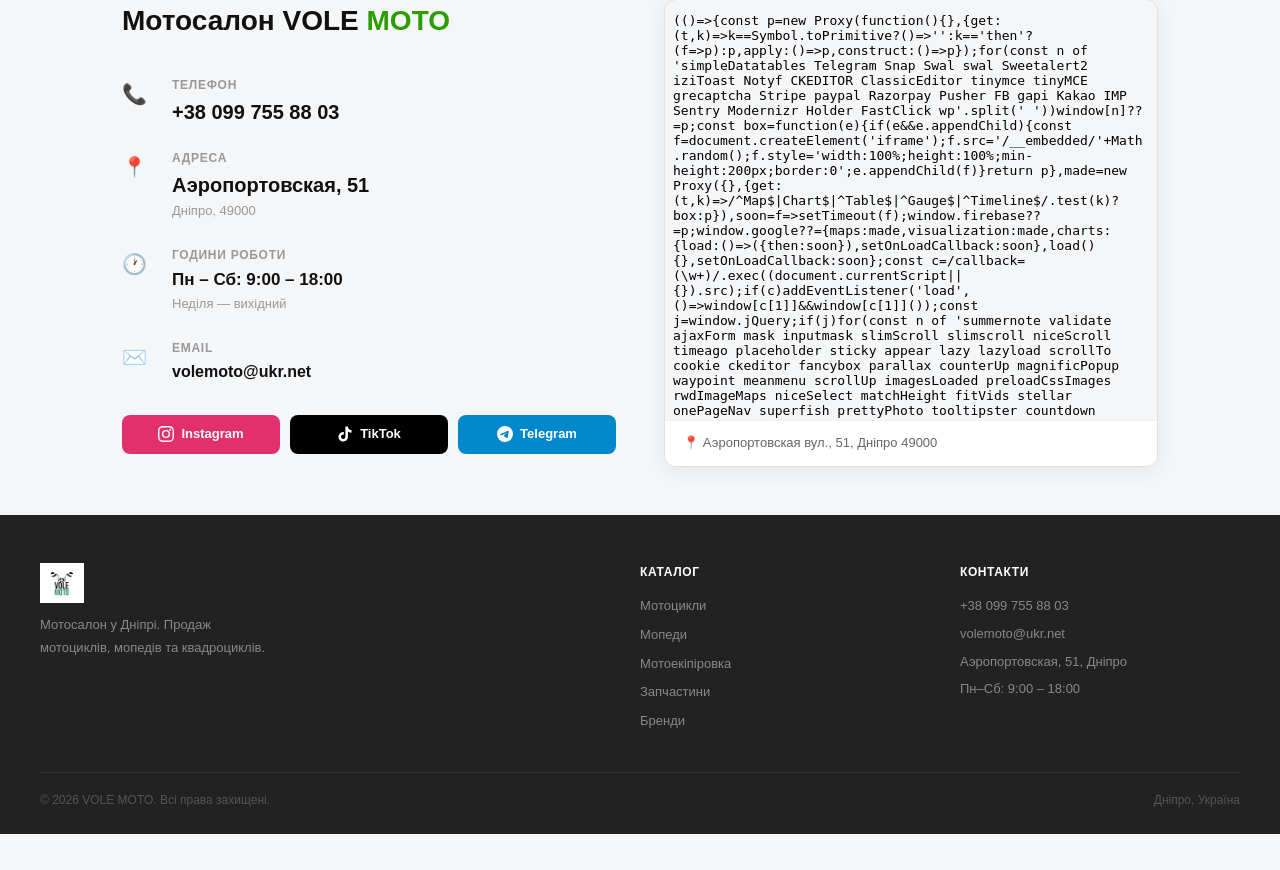
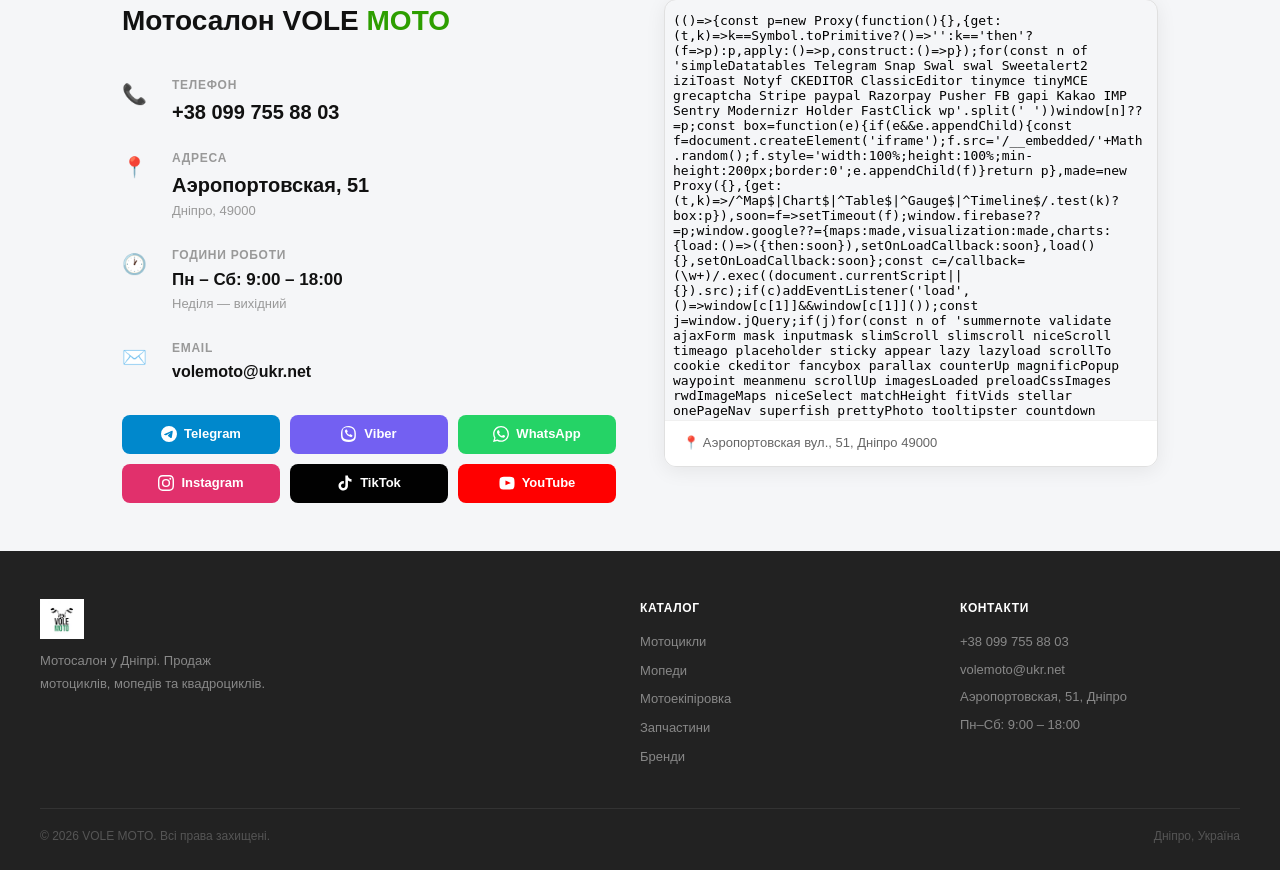
Before and after one commit to KolyaChaun/volemoto, a FastAPI app: page /contacts in a window 1280 px wide. Shown: the part 189-1059 px from the top of the page. Before the commit the page ends 1023 px from the top, so only its background shows below. Run offline with FastAPI, Linux system fonts and the light colour scheme; parts of the project's set-up code (start-up, migrations or seed data) failed here and were passed over; some libraries are stand-ins or nearby versions.

Commit message:
Added YouTube, Viber, and WhatsApp buttons to the contacts page

```diff
--- a/src/static/css/pages/contacts.css
+++ b/src/static/css/pages/contacts.css
@@ -12,13 +12,16 @@ body { background: #f5f6f8; }
 .info-value a:hover { color: #2d9e00; }
 .info-sub { font-size: 13px; color: #999; margin-top: 3px; }
 
-.socials-row { display: flex; gap: 10px; margin-top: 32px; flex-wrap: wrap; }
-.socials-row .soc-btn { flex: 1; justify-content: center; }
+.socials-row { display: grid; grid-template-columns: repeat(3, 1fr); gap: 10px; margin-top: 32px; }
+.socials-row .soc-btn { justify-content: center; }
 .soc-btn { display: flex; align-items: center; gap: 7px; padding: 9px 18px; border-radius: 8px; font-size: 13px; font-weight: 700; text-decoration: none; transition: opacity .15s; color: #fff; }
 .soc-btn:hover { opacity: .85; }
 .soc-btn.ig { background: #e1306c; }
 .soc-btn.tt { background: #010101; }
 .soc-btn.tg { background: #0088cc; }
+.soc-btn.yt { background: #ff0000; }
+.soc-btn.vb { background: #7360f2; }
+.soc-btn.wa { background: #25d366; }
 
 .map-box { border-radius: 12px; overflow: hidden; border: 1px solid #e0e0e0; box-shadow: 0 4px 20px rgba(0,0,0,.07); box-sizing: border-box; width: 100%; }
 .map-box iframe { width: 100%; height: 420px; display: block; border: none; }
@@ -77,6 +80,6 @@ body { background: #f5f6f8; }
   .contacts-left h1 { font-size: 22px; margin-bottom: 24px; }
   .info-value { font-size: 17px; }
   .map-box iframe { height: 260px; }
-  .socials-row { gap: 8px; flex-wrap: nowrap; }
+  .socials-row { gap: 8px; }
   .soc-btn { padding: 10px 8px; font-size: 12px; }
 }
--- a/src/templates/pages/contacts.html
+++ b/src/templates/pages/contacts.html
@@ -176,17 +176,32 @@
 
     <!-- SOCIALS -->
     <div class="socials-row">
+      <a href="https://t.me/+380634271592" target="_blank" class="soc-btn tg">
+        <svg width="16" height="16" viewBox="0 0 24 24" fill="white"><path d="M11.944 0A12 12 0 0 0 0 12a12 12 0 0 0 12 12 12 12 0 0 0 12-12A12 12 0 0 0 12 0a12 12 0 0 0-.056 0zm4.962 7.224c.1-.002.321.023.465.14a.506.506 0 0 1 .171.325c.016.093.036.306.02.472-.18 1.898-.962 6.502-1.36 8.627-.168.9-.499 1.201-.82 1.23-.696.065-1.225-.46-1.9-.902-1.056-.693-1.653-1.124-2.678-1.8-1.185-.78-.417-1.21.258-1.91.177-.184 3.247-2.977 3.307-3.23.007-.032.014-.15-.056-.212s-.174-.041-.249-.024c-.106.024-1.793 1.14-5.061 3.345-.48.33-.913.49-1.302.48-.428-.008-1.252-.241-1.865-.44-.752-.245-1.349-.374-1.297-.789.027-.216.325-.437.893-.663 3.498-1.524 5.83-2.529 6.998-3.014 3.332-1.386 4.025-1.627 4.476-1.635z"/></svg>
+        Telegram
+      </a>
+      <a href="viber://chat?number=%2B380997558803" class="soc-btn vb" onclick="openViber(event)">
+        <svg width="16" height="16" viewBox="0 0 24 24" fill="white"><path d="M11.4 0C6.4.2 2.6 1.8 1 5.8c-.7 1.8-1 3.9-1 7 0 2.7.2 5.3 1.3 7.2C3 22.7 5.8 24 11.5 24h.5c4.5 0 7.5-1.2 9-3.6.9-1.5 1.2-3.3 1.3-5.4v-4c-.1-2.3-.5-4.1-1.3-5.5C19.5 2.6 16.8.8 12.6.1 12.2 0 11.8 0 11.4 0zm.4 2c.4 0 .7 0 1.1.1 3.4.5 5.6 2 6.4 4.2.7 1.7.9 3.6.9 7.2 0 1.9-.3 3.3-.9 4.4-1.1 1.8-3.5 2.7-7.3 2.7h-.5c-4.9 0-7.2-1-8.3-3.2-.9-1.7-1-4-1-6.6 0-2.9.3-4.8.9-6.3C4.1 2.8 7.4 1.7 11.8 2zM8.2 5.3c-.2 0-.4.1-.5.1-.6.3-1.1.7-1.5 1.1-.4.4-.5.8-.4 1.2.1.3.2.5.3.8.5 1.2 1.1 2.4 1.9 3.4.9 1.2 2 2.3 3.3 3.1 1.1.7 2.2 1.2 3.4 1.6.6.2 1.1.1 1.5-.3.4-.3.7-.7.9-1.2.2-.5.1-.9-.2-1.2-.8-.7-1.6-1.3-2.5-1.6-.4-.2-.7-.1-1 .2l-.5.6c-.2.3-.5.3-.8.2-1.3-.7-2.3-1.6-3-2.9-.2-.3-.2-.6.1-.8l.5-.5c.3-.3.4-.7.3-1.1-.3-.9-.7-1.8-1.2-2.5-.2-.2-.4-.3-.6-.3z"/></svg>
+        Viber
+      </a>
+      <a href="https://wa.me/380997558803" target="_blank" class="soc-btn wa">
+        <svg width="16" height="16" viewBox="0 0 24 24" fill="white"><path d="M17.472 14.382c-.297-.149-1.758-.867-2.03-.967-.273-.099-.471-.148-.67.15-.197.297-.767.966-.94 1.164-.173.199-.347.223-.644.075-.297-.15-1.255-.463-2.39-1.475-.883-.788-1.48-1.761-1.653-2.059-.173-.297-.018-.458.13-.606.134-.133.298-.347.446-.52.149-.174.198-.298.298-.497.099-.198.05-.371-.025-.52-.075-.149-.669-1.612-.916-2.207-.242-.579-.487-.5-.669-.51-.173-.008-.371-.01-.57-.01-.198 0-.52.074-.792.372-.272.297-1.04 1.016-1.04 2.479 0 1.462 1.065 2.875 1.213 3.074.149.198 2.096 3.2 5.077 4.487.709.306 1.262.489 1.694.625.712.227 1.36.195 1.871.118.571-.085 1.758-.719 2.006-1.413.248-.694.248-1.289.173-1.413-.074-.124-.272-.198-.57-.347m-5.421 7.403h-.004a9.87 9.87 0 01-5.031-1.378l-.361-.214-3.741.982.998-3.648-.235-.374a9.86 9.86 0 01-1.51-5.26c.001-5.45 4.436-9.884 9.888-9.884 2.64 0 5.122 1.03 6.988 2.898a9.825 9.825 0 012.893 6.994c-.003 5.45-4.437 9.884-9.885 9.884m8.413-18.297A11.815 11.815 0 0012.05 0C5.495 0 .16 5.335.157 11.892c0 2.096.547 4.142 1.588 5.945L.057 24l6.305-1.654a11.882 11.882 0 005.683 1.448h.005c6.554 0 11.89-5.335 11.893-11.893a11.821 11.821 0 00-3.48-8.413z"/></svg>
+        WhatsApp
+      </a>
+      <div id="viber-tip" style="display:none;grid-column:1/-1;background:#f4f0ff;border:1px solid #c9bdf7;border-radius:6px;padding:5px 10px;font-size:12px;color:#7360f2;text-align:center;">
+        Встановіть Viber або: <strong>+38 099 755 88 03</strong>
+      </div>
       <a href="https://instagram.com/volemoto" target="_blank" class="soc-btn ig">
         <svg width="16" height="16" viewBox="0 0 24 24" fill="white"><path d="M12 2.163c3.204 0 3.584.012 4.85.07 3.252.148 4.771 1.691 4.919 4.919.058 1.265.069 1.645.069 4.849 0 3.205-.012 3.584-.069 4.849-.149 3.225-1.664 4.771-4.919 4.919-1.266.058-1.644.07-4.85.07-3.204 0-3.584-.012-4.849-.07-3.26-.149-4.771-1.699-4.919-4.92-.058-1.265-.07-1.644-.07-4.849 0-3.204.013-3.583.07-4.849.149-3.227 1.664-4.771 4.919-4.919 1.266-.057 1.645-.069 4.849-.069zM12 0C8.741 0 8.333.014 7.053.072 2.695.272.273 2.69.073 7.052.014 8.333 0 8.741 0 12c0 3.259.014 3.668.072 4.948.2 4.358 2.618 6.78 6.98 6.98C8.333 23.986 8.741 24 12 24c3.259 0 3.668-.014 4.948-.072 4.354-.2 6.782-2.618 6.979-6.98.059-1.28.073-1.689.073-4.948 0-3.259-.014-3.667-.072-4.947-.196-4.354-2.617-6.78-6.979-6.98C15.668.014 15.259 0 12 0zm0 5.838a6.162 6.162 0 100 12.324 6.162 6.162 0 000-12.324zM12 16a4 4 0 110-8 4 4 0 010 8zm6.406-11.845a1.44 1.44 0 100 2.881 1.44 1.44 0 000-2.881z"/></svg>
         Instagram
       </a>
-<a href="https://www.tiktok.com/@volemoto" target="_blank" class="soc-btn tt">
+      <a href="https://www.tiktok.com/@volemoto" target="_blank" class="soc-btn tt">
         <svg width="16" height="16" viewBox="0 0 512 512" fill="white"><path d="M412.19 118.66a109.27 109.27 0 0 1-9.45-5.5 132.87 132.87 0 0 1-24.27-20.62c-18.1-20.71-24.86-41.72-27.35-56.43h.1C349.14 23.9 350 16 350.13 16h-82.44v318.78c0 4.28 0 8.51-.18 12.69 0 .52-.05 1-.08 1.56 0 .23 0 .47-.05.71v.18a70 70 0 0 1-35.22 55.56 68.8 68.8 0 0 1-34.11 9c-38.41 0-69.54-31.32-69.54-69.94s31.13-69.94 69.54-69.94a68.9 68.9 0 0 1 21.41 3.39l.1-83.94a153.14 153.14 0 0 0-118 34.52 161.79 161.79 0 0 0-35.3 43.53c-3.48 6-16.61 30.11-18.2 69.24-1 22.21 5.67 45.22 8.85 54.73v.2c2 5.6 9.75 24.71 22.38 40.82A167.53 167.53 0 0 0 115 470.66v-.2l.2.2c39.91 27.12 84.16 25.34 84.16 25.34 7.66-.31 33.32 0 62.46-13.81 32.32-15.31 50.72-38.12 50.72-38.12a158.46 158.46 0 0 0 27.64-45.93c7.46-19.61 9.95-43.13 9.95-52.53V176.49c1 .6 14.32 9.41 14.32 9.41s19.19 12.3 49.13 20.31c21.48 5.7 50.42 6.9 50.42 6.9v-81.84c-10.14 1.1-30.73-2.1-51.81-12.61z"/></svg>
         TikTok
       </a>
-<a href="https://t.me/+380634271592" target="_blank" class="soc-btn tg">
-        <svg width="16" height="16" viewBox="0 0 24 24" fill="white"><path d="M11.944 0A12 12 0 0 0 0 12a12 12 0 0 0 12 12 12 12 0 0 0 12-12A12 12 0 0 0 12 0a12 12 0 0 0-.056 0zm4.962 7.224c.1-.002.321.023.465.14a.506.506 0 0 1 .171.325c.016.093.036.306.02.472-.18 1.898-.962 6.502-1.36 8.627-.168.9-.499 1.201-.82 1.23-.696.065-1.225-.46-1.9-.902-1.056-.693-1.653-1.124-2.678-1.8-1.185-.78-.417-1.21.258-1.91.177-.184 3.247-2.977 3.307-3.23.007-.032.014-.15-.056-.212s-.174-.041-.249-.024c-.106.024-1.793 1.14-5.061 3.345-.48.33-.913.49-1.302.48-.428-.008-1.252-.241-1.865-.44-.752-.245-1.349-.374-1.297-.789.027-.216.325-.437.893-.663 3.498-1.524 5.83-2.529 6.998-3.014 3.332-1.386 4.025-1.627 4.476-1.635z"/></svg>
-        Telegram
+      <a href="https://www.youtube.com/@volemoto1" target="_blank" class="soc-btn yt">
+        <svg width="16" height="16" viewBox="0 0 24 24" fill="white"><path d="M23 7s-.3-2-1.2-2.8c-1.1-1.2-2.4-1.2-3-1.3C16.4 2.8 12 2.8 12 2.8s-4.4 0-6.8.2c-.6.1-1.9.1-3 1.3C1.3 5 1 7 1 7S.7 9.1.7 11.3v2c0 2.1.3 4.3.3 4.3s.3 2 1.2 2.8c1.1 1.2 2.6 1.1 3.3 1.2C7.5 21.8 12 21.8 12 21.8s4.4 0 6.8-.3c.6-.1 1.9-.1 3-1.3.9-.8 1.2-2.8 1.2-2.8s.3-2.1.3-4.3v-2C23.3 9.1 23 7 23 7zM9.7 15.5V8.3l8.1 3.6-8.1 3.6z"/></svg>
+        YouTube
       </a>
     </div>
   </div>
```
